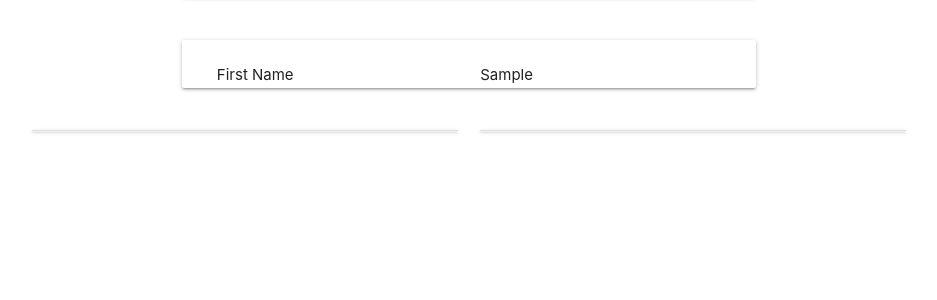
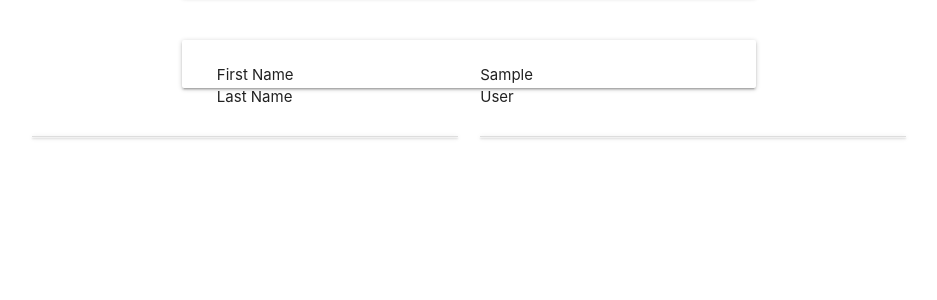
Before and after one commit to Peterhague/CI_MS3_Book_Club, a Flask app: page /profile/1 in a window 1280 px wide. Shown: the part 217-517 px from the top of the page, without its empty margins (171-1108 px from the left). Run offline with Flask 2, Linux system fonts and the light colour scheme; the visitor is signed in with stand-in values (Sample User, id 1); a database or web service that is not in the repository returns one stand-in record (values such as "Sample title"); some libraries are stand-ins or nearby versions.

Commit message:
amended registration function for additional fields

```diff
--- a/templates/profile.html
+++ b/templates/profile.html
@@ -16,6 +16,8 @@
             <div class="card-panel">
                 <div class="col s6">First Name</div>
                 <div class="col s6">{{this_user.first_name}}</div>
+                <div class="col s6">Last Name</div>
+                <div class="col s6">{{this_user.last_name}}</div>
             </div>
         </div>
     </div>
```
